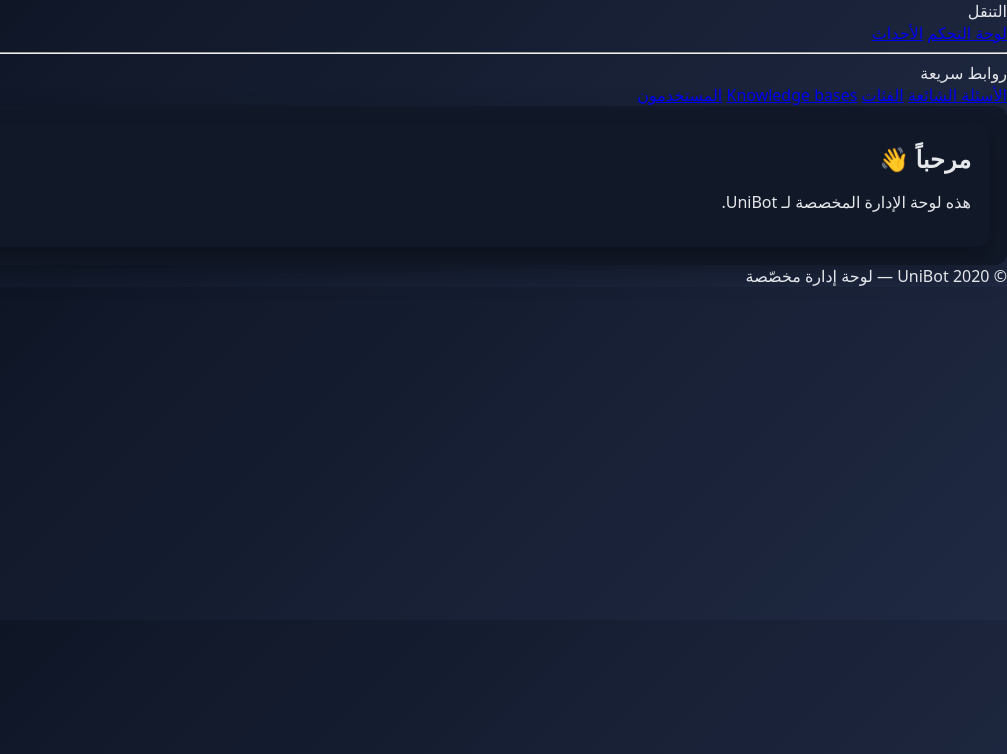
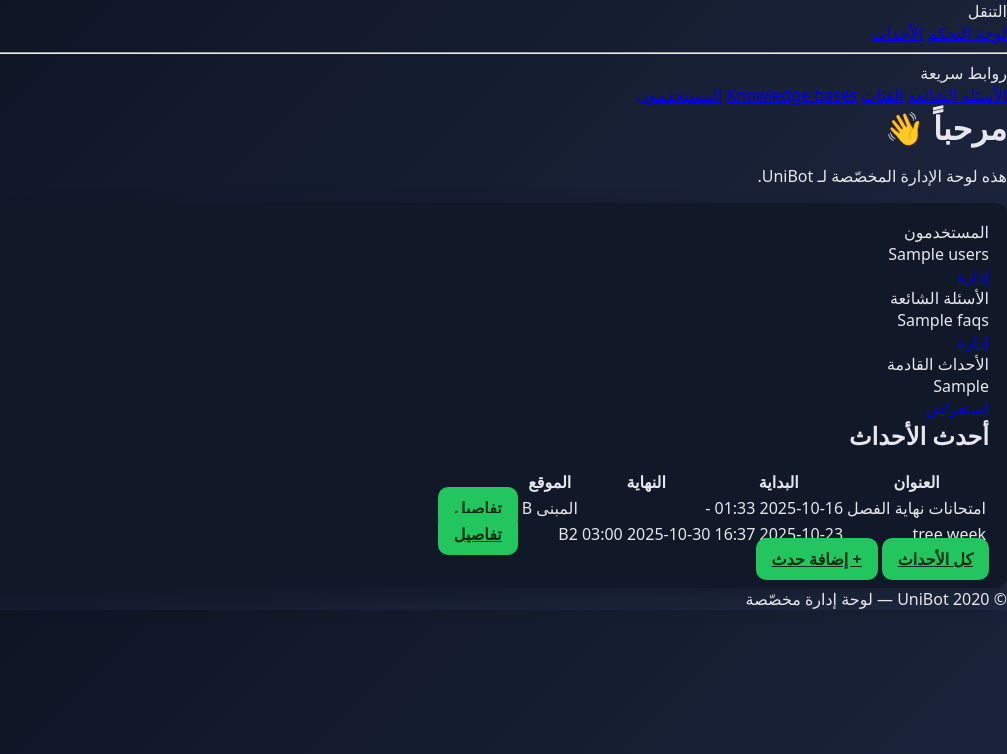
Before and after one commit to M0simi/portfolio, a Django app: template unibot_project/custom_admin/templates/custom_admin/dashboard.html in a window 1280 px wide. Shown: the part 46-800 px from the top of the page, without its empty margins (273-1280 px from the left). Run offline with Django 4.2, Linux system fonts and the light colour scheme; data comes from the database, SQL or seed files in the repository; tables that the repository leaves empty hold one stand-in row (values such as "Sample post"); the template is opened without the code that fills it: values that come from a table or form of the project are taken from there, most other values are stand-ins (such as "Sample title", 1, 10 or a date in 2020).

Commit message:
Update dashboard.html

```diff
--- a/unibot_project/custom_admin/templates/custom_admin/dashboard.html
+++ b/unibot_project/custom_admin/templates/custom_admin/dashboard.html
@@ -1,7 +1,63 @@
 {% extends "custom_admin/base.html" %}
+
+{% block page_header %}
+  <h1 class="title">مرحباً 👋</h1>
+  <p class="subtitle">هذه لوحة الإدارة المخصّصة لـ UniBot.</p>
+{% endblock %}
+
 {% block content %}
-  <div class="card">
-    <h2>مرحباً 👋</h2>
-    <p>هذه لوحة الإدارة المخصصة لـ UniBot.</p>
+  <!-- Cards -->
+  <div class="grid-3">
+    <div class="stat">
+      <div class="stat-label">المستخدمون</div>
+      <div class="stat-value">{{ stats.users }}</div>
+      <a class="stat-link" href="/admin/auth/user/">إدارة</a>
+    </div>
+    <div class="stat">
+      <div class="stat-label">الأسئلة الشائعة</div>
+      <div class="stat-value">{{ stats.faqs }}</div>
+      <a class="stat-link" href="/admin/core/faq/">إدارة</a>
+    </div>
+    <div class="stat">
+      <div class="stat-label">الأحداث القادمة</div>
+      <div class="stat-value">{{ stats.upcoming_events }}</div>
+      <a class="stat-link" href="{% url 'custom_admin:events_list' %}">استعراض</a>
+    </div>
+  </div>
+
+  <!-- Recent events -->
+  <h2 class="section-title">أحدث الأحداث</h2>
+  <div class="table-wrap">
+    <table class="table">
+      <thead>
+        <tr>
+          <th>العنوان</th>
+          <th>البداية</th>
+          <th>النهاية</th>
+          <th>الموقع</th>
+          <th></th>
+        </tr>
+      </thead>
+      <tbody>
+        {% for e in recent_events %}
+        <tr>
+          <td>{{ e.title }}</td>
+          <td>{{ e.start_date|date:"Y-m-d H:i" }}</td>
+          <td>{% if e.end_date %}{{ e.end_date|date:"Y-m-d H:i" }}{% else %}-{% endif %}</td>
+          <td>{{ e.location|default:"-" }}</td>
+          <td class="actions">
+            <a class="btn sm" href="{% url 'custom_admin:events_list' %}">تفاصيل</a>
+          </td>
+        </tr>
+        {% empty %}
+        <tr><td colspan="5" class="muted">لا يوجد أحداث بعد.</td></tr>
+        {% endfor %}
+      </tbody>
+    </table>
+  </div>
+
+  <div class="toolbar">
+    <a class="btn" href="{% url 'custom_admin:events_list' %}">كل الأحداث</a>
+    <a class="btn primary" href="{% url 'custom_admin:event_add' %}">+ إضافة حدث</a>
   </div>
 {% endblock %}
```
